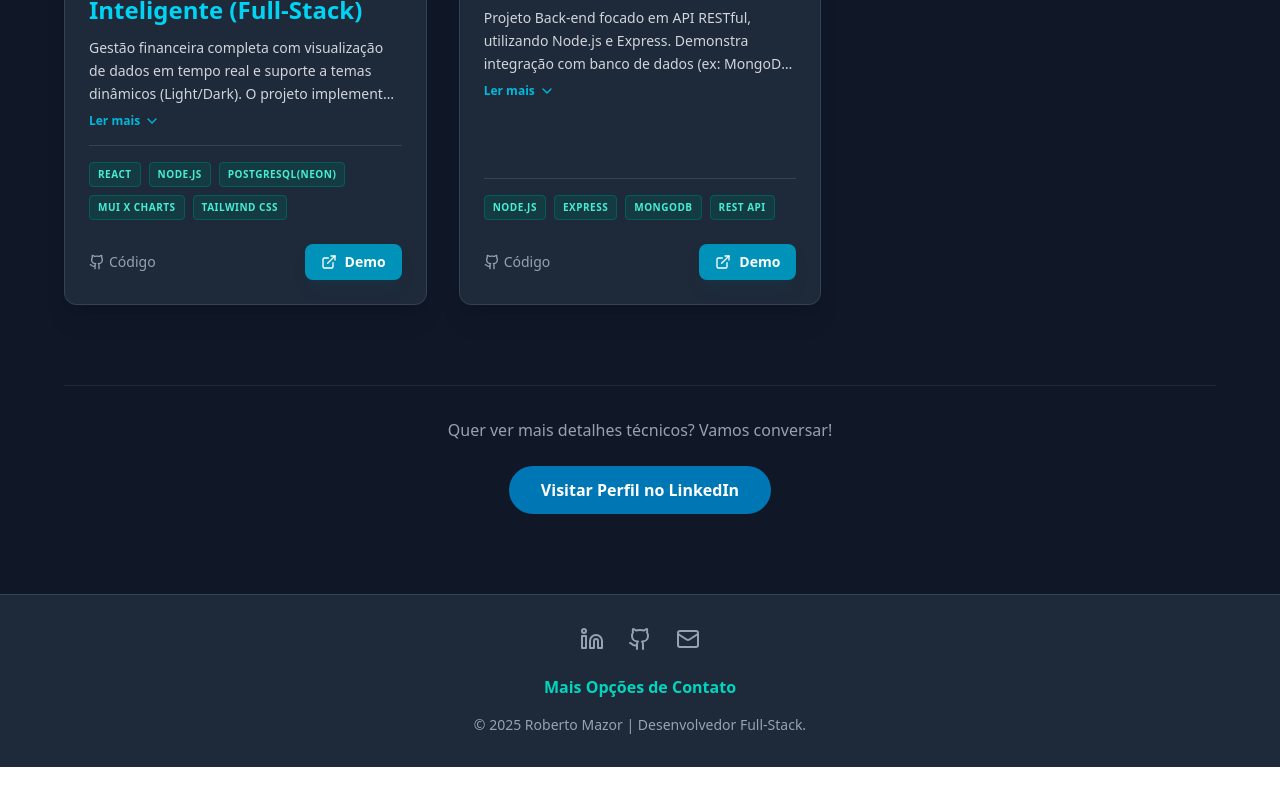
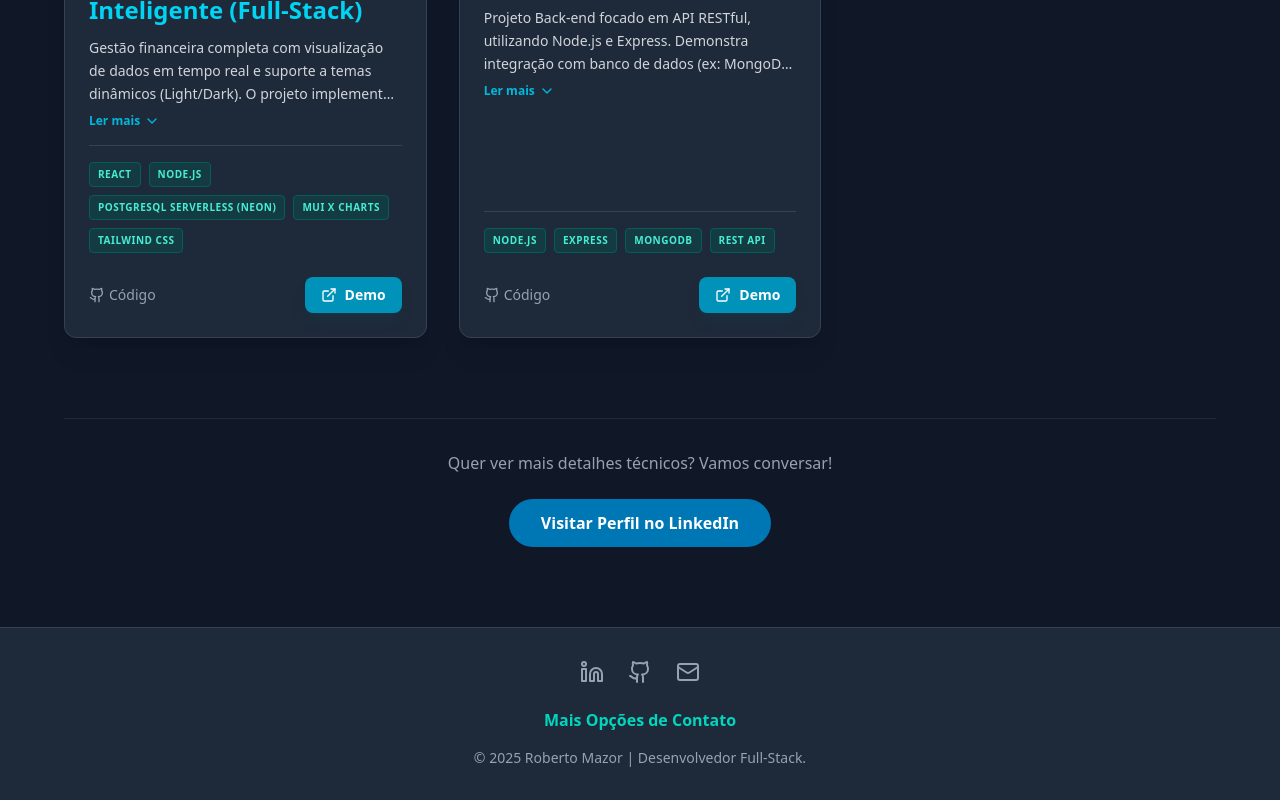
Before and after one commit to roberto-mazor/Portifolio-React-Tailwind, a React (Vite) app: page / in a window 1280 px wide. Shown: the part 1404-2204 px from the top of the page. Before the commit the page ends 2171 px from the top, so only its background shows below. Built offline with nearby package versions, Linux system fonts and the light colour scheme.

Commit message:
Update Projects.jsx

```diff
--- a/src/pages/Projects.jsx
+++ b/src/pages/Projects.jsx
@@ -6,7 +6,7 @@ const projectList = [
         title: "Dashboard Financeiro Inteligente (Full-Stack)",
         image: "/public/previa_dashboard_financeiro.png", // Adicione suas imagens na pasta public
         description: "Gestão financeira completa com visualização de dados em tempo real e suporte a temas dinâmicos (Light/Dark). O projeto implementa uma arquitetura robusta com autenticação JWT e uma estratégia exclusiva de 'Wake-up Call' para otimizar o tempo de resposta do banco de dados PostgreSQL serverless.",
-        tags: ["React", "Node.js", "PostgreSQL(Neon)", "MUI X Charts", "Tailwind CSS"],
+        tags: ["React", "Node.js", "PostgreSQL Serverless (Neon)", "MUI X Charts", "Tailwind CSS"],
         githubLink: "https://github.com/roberto-mazor/dashboard-financeiro-projeto-pi",
         liveLink: "https://dashboard-financeiro-projeto-pi-web.vercel.app/",
     },
```
